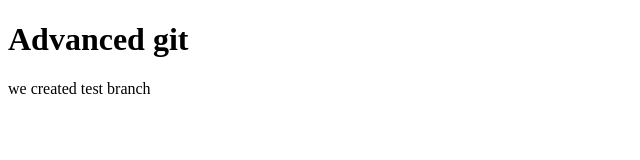
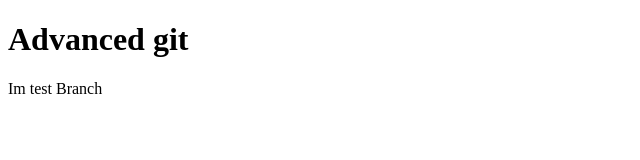
Before and after one commit to Jjyumire/git-merge, a plain HTML site: page index.html in a window 1280 px wide. Shown: the full height of the page, 0-640 px from the left. Drawn offline with Linux system fonts and the light colour scheme.

Commit message:
we updateted text

```diff
--- a/index.html
+++ b/index.html
@@ -10,6 +10,6 @@
 
     <h1>Advanced git</h1>
 
-    <p>we created test branch</p>
+    <p>Im test Branch</p>
 </body>
 </html>
```
